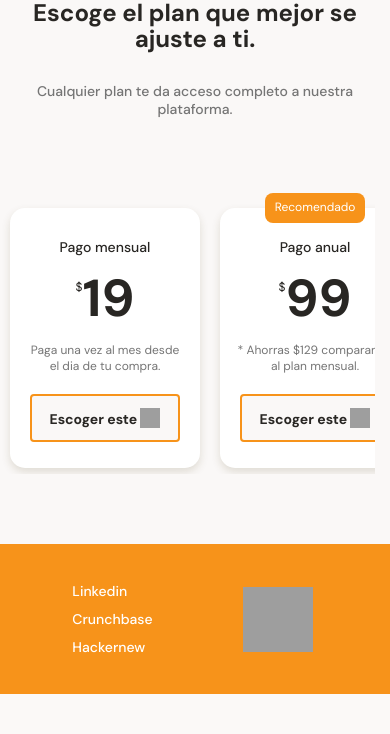
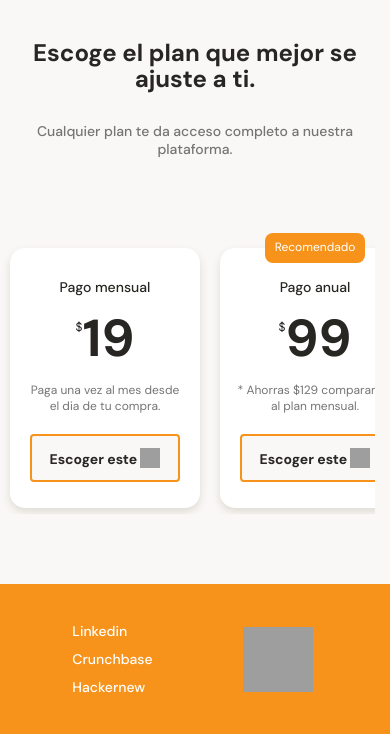
Before and after one commit to DannielF/Development_Engineering, a PHP site: page / in a window 390 px wide. Shown: the part 2445-3179 px from the top of the page. Before the commit the page ends 3139 px from the top, so only its background shows below. Run offline with PHP 8.4, Linux system fonts and the light colour scheme; grey boxes are pictures that could not be loaded.

Commit message:
Update tablet css

```diff
--- a/Mobile_First/style.css
+++ b/Mobile_First/style.css
@@ -350,6 +350,7 @@ main {
   text-align: center;
 }
 .plans--title {
+  padding-top: 40px;
   width: 90%;
   min-width: 288px;
   height: auto;
```
